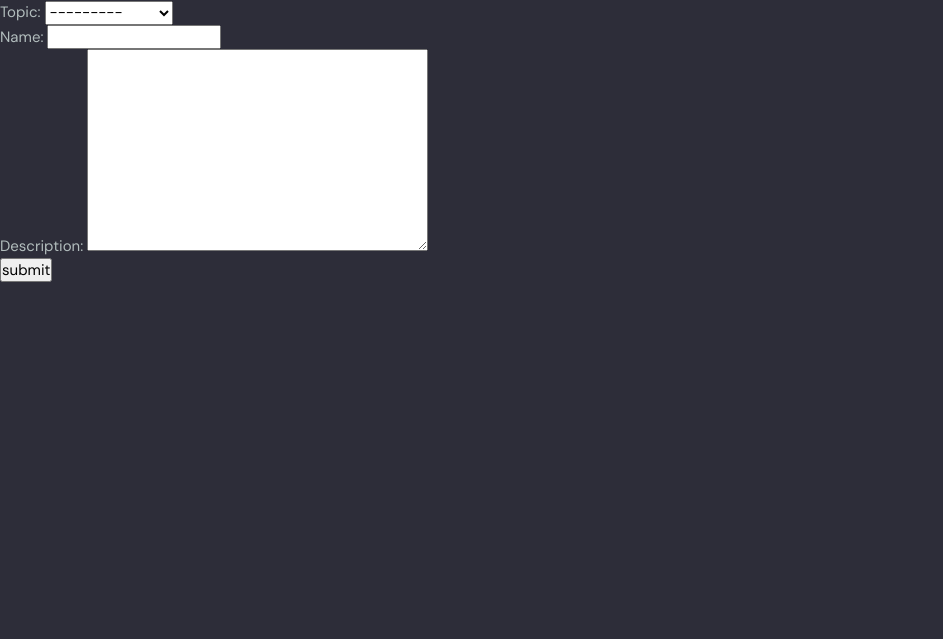
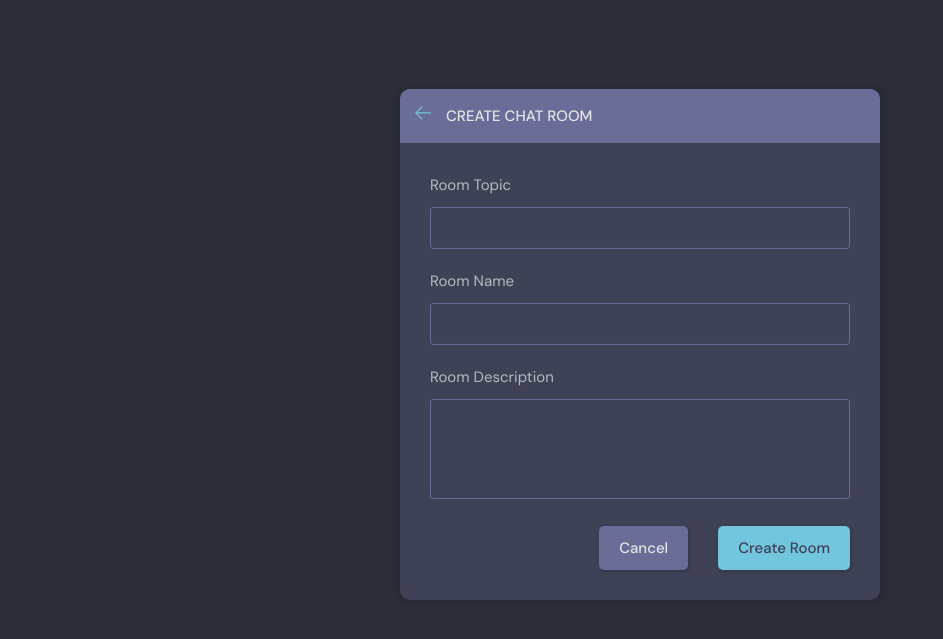
Before and after one commit to Ayush-31r/Talk-Buds, a Django app: page /create-room/ in a window 1280 px wide. Shown: the part 76-715 px from the top of the page, without its empty margins (0-943 px from the left). Run offline with Django 5.2, Linux system fonts and the light colour scheme; a user stored in the database is signed in; data comes from the database, SQL or seed files in the repository; both versions use the stored data as it was after the commit.

Commit message:
Theme Install

```diff
--- a/base/templates/base/room_form.html
+++ b/base/templates/base/room_form.html
@@ -1,12 +1,54 @@
 {% extends 'main.html' %}
+
 
 {% block content %}
 
-<div>
-    <form method="POST" action="">
-        {% csrf_token %}
-        {{form.as_p}}
-        <input type="submit" value="submit">
-    </form>
-</div>
-{% endblock %}
+<div class="container">
+    <div class="layout__box">
+      <div class="layout__boxHeader">
+        <div class="layout__boxTitle">
+          <a href="{% url 'home'%}">
+            <svg version="1.1" xmlns="http://www.w3.org/2000/svg" width="32" height="32" viewBox="0 0 32 32">
+              <title>arrow-left</title>
+              <path
+                d="M13.723 2.286l-13.723 13.714 13.719 13.714 1.616-1.611-10.96-10.96h27.625v-2.286h-27.625l10.965-10.965-1.616-1.607z">
+              </path>
+            </svg>
+          </a>
+          <h3>Create Chat Room</h3>
+        </div>
+      </div>
+      <div class="layout__body">
+        <form class="form" method="POST" action="">
+          {% csrf_token %}
+          <div class="form__group">
+            <label for="room_topic">Room Topic</label>
+                <input required type="text" value="{{room.topic}}" name="topic" list="topic-list"/>
+                <datalist id="topic-list">
+                    <select id="room_topic">
+                        {% for topic in topics %}
+                        <option value="{{topic.name}}">{{topic.name}}</option>
+                        {%endfor%}
+                    </select>
+                </datalist>
+          </div>
+
+          <div class="form__group">
+            <label for="room_name">Room Name</label>
+                {{form.name}}
+          </div>
+
+          <div class="form__group">
+            <label for="room_desc">Room Description</label>
+                {{form.description}}
+          </div>
+          <div class="form__action">
+            <a class="btn btn--dark" href="{% url 'home'%}">Cancel</a>
+            <button class="btn btn--main" type="submit">Create Room</button>
+          </div>
+        </form>
+      </div>
+    </div>
+  </div>
+
+  {% endblock %}
--- a/base/views.py
+++ b/base/views.py
@@ -105,31 +105,38 @@ def profile(request,pk):
 @login_required(login_url='login')
 def CreateRoom(request):
     form = RoomForm()
-
+    topics = Topic.objects.all()
     if request.method == 'POST':
+        topic_name = request.POST.get('topic')
+        topic,created = Topic.objects.get_or_create(name = topic_name)
         form = RoomForm(request.POST)
-        if form.is_valid():
-            room = form.save(commit=False)
-            room.host = request.user
-            room.save()
-            return redirect('home')
-    context = {'form' : form}
+        Room.objects.create(
+            host = request.user,
+            topic = topic,
+            name = request.POST.get('name'),
+            description = request.POST.get('desc')
+        )
+        return redirect('home')
+    context = {'form' : form, 'topics':topics}
     return render(request,'base/room_form.html',context)
 
 @login_required(login_url='login')
 def UpdateRoom(request,pk):
     room = Room.objects.get(id=pk)
     form = RoomForm(instance=room)
-
+    topics = Topic.objects.all()
     if request.user != room.host:
         return HttpResponse('You are not allowed here !!')
 
     if request.method == 'POST':
-        form = RoomForm(request.POST, instance=room)
-        if form.is_valid():
-            form.save()
-            return redirect('home')
-    context = {'form' : form}
+        topic_name = request.POST.get('topic')
+        topic,created = Topic.objects.get_or_create(name = topic_name)
+        room.name = request.POST.get('name')
+        room.description = request.POST.get('desc')
+        room.topic = topic
+
+        return redirect('home')
+    context = {'form' : form,'topics':topics, 'room':room}
     return render(request,'base/room_form.html',context)
 
 @login_required(login_url='login')
```
Also changed, not shown: base/templates/base/room_form_old.html (added, +12 -0 lines), db.sqlite3.
